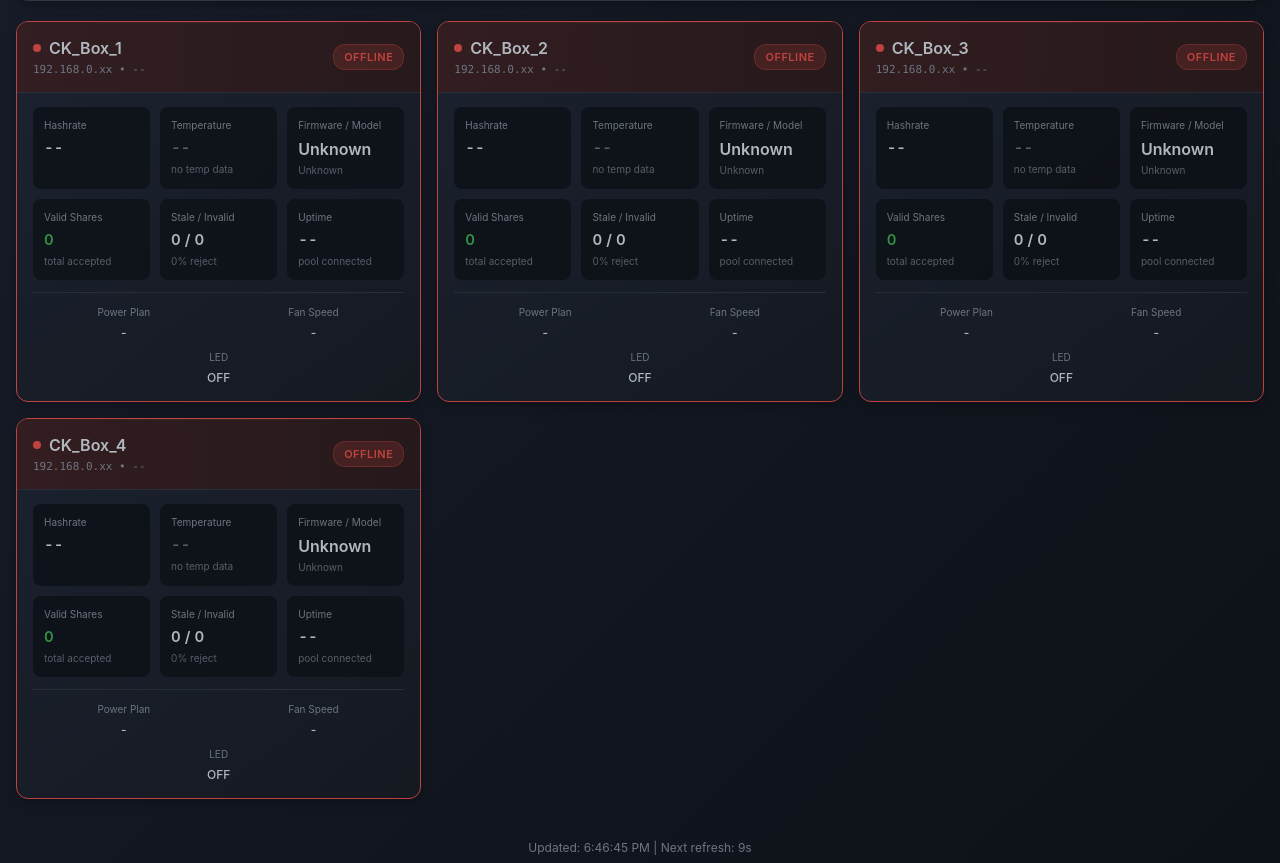
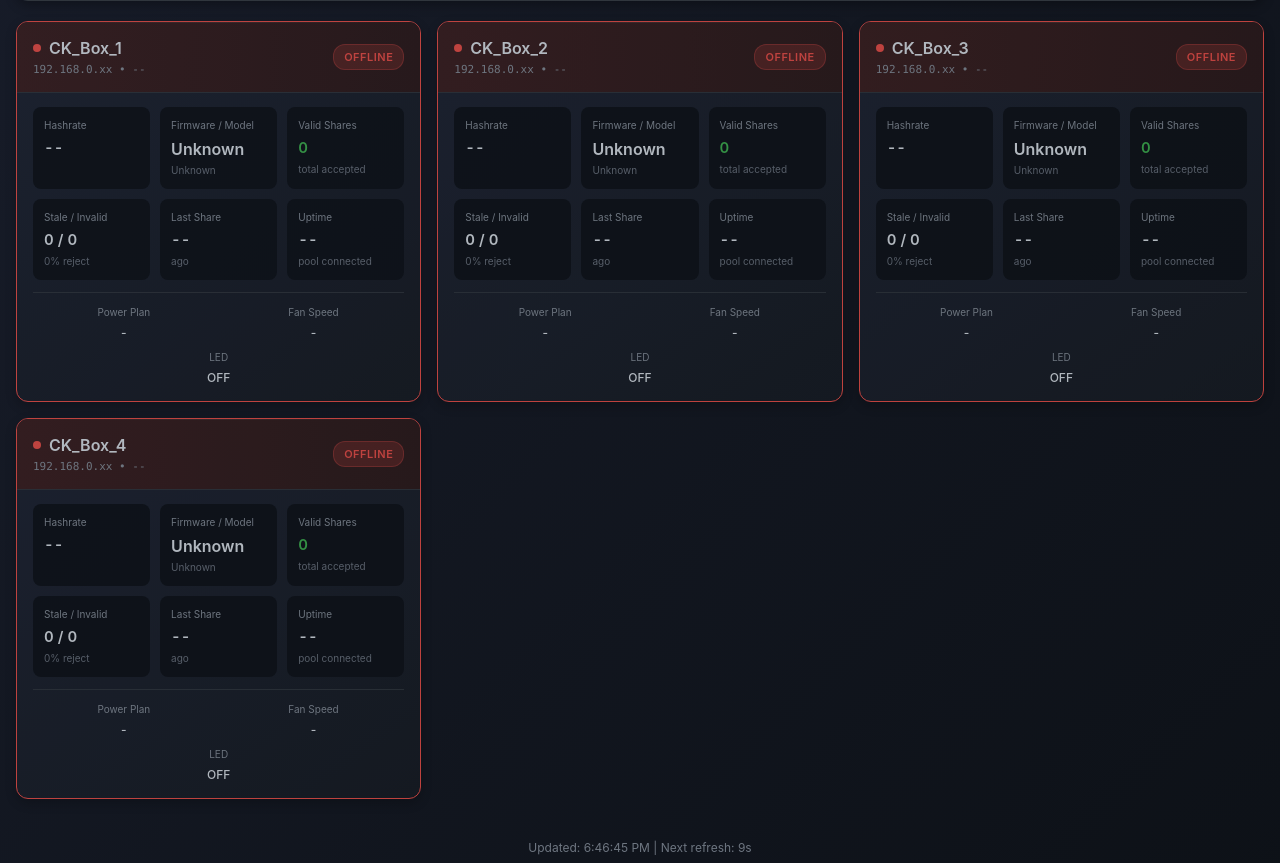
Before and after one commit to Goldfire7/MinerDashboard, a Flask app: page / in a window 1280 px wide. Shown: the part 805-1668 px from the top of the page. Run offline with Flask 3, Linux system fonts and the light colour scheme; data that the repository does not hold is empty.

Commit message:
Add Last Share per miner feature, remove temperature card, update changelog

```diff
--- a/miner_monitor.py
+++ b/miner_monitor.py
@@ -701,6 +701,7 @@
             "shares_stale": worker_data.get("sharesStale", 0),
             "shares_invalid": worker_data.get("sharesInvalid", 0),
             "worker_offline": worker_data.get("offline", False),
+            "last_beat": worker_data.get("lastBeat"),
             "uptime_seconds": current_uptime
         }
         combined["miners"].append(miner_summary)
--- a/templates/dashboard.html
+++ b/templates/dashboard.html
@@ -521,31 +521,6 @@
             color: var(--text-muted);
             margin-top: 2px;
         }
-
-        /* Temperature Display */
-        .temp-display {
-            display: flex;
-            align-items: center;
-            gap: 4px;
-        }
-
-        .temp-display .temp-bar {
-            width: 40px;
-            height: 4px;
-            background: var(--bg-secondary);
-            border-radius: 2px;
-            overflow: hidden;
-        }
-
-        .temp-display .temp-bar .fill {
-            height: 100%;
-            border-radius: 2px;
-            transition: width 0.3s;
-        }
-
-        .temp-display .temp-bar .fill.good { background: var(--accent-green); }
-        .temp-display .temp-bar .fill.warn { background: var(--accent-yellow); }
-        .temp-display .temp-bar .fill.bad { background: var(--accent-red); }
 
         /* Pool Section */
         .pool-section {
@@ -1402,20 +1377,14 @@
             return `${mins}m`;
         }
 
-        function formatTemperature(temp, target) {
-            if (temp === null || temp === undefined) return '--';
-            const t = parseFloat(temp);
-            const targetTemp = target ? parseFloat(target) : 75;
-            const percent = Math.min(100, (t / targetTemp) * 100);
-            let colorClass = 'good';
-            if (t >= targetTemp - 5) colorClass = 'warn';
-            if (t >= targetTemp) colorClass = 'bad';
-
-            return {
-                text: `${t.toFixed(0)}°C`,
-                percent: percent,
-                class: colorClass
-            };
+        function formatTimeSince(timestamp) {
+            if (!timestamp || timestamp <= 0) return '--';
+            const seconds = Math.floor(Date.now() / 1000) - timestamp;
+            if (seconds < 0) return '--';
+            if (seconds < 60) return `${seconds}s`;
+            if (seconds < 3600) return `${Math.floor(seconds / 60)}m`;
+            if (seconds < 86400) return `${Math.floor(seconds / 3600)}h`;
+            return `${Math.floor(seconds / 86400)}d`;
         }
 
         function showError(message) {
@@ -2048,36 +2017,6 @@
                 const setting = miner.setting || {};
                 const status = miner.status || {};
 
-                // Extract temperatures from status - handle multiple field names
-                let temps = [];
-                if (status.temperatures && Array.isArray(status.temperatures) && status.temperatures.length > 0) {
-                    temps = status.temperatures;
-                } else if (status.temp && Array.isArray(status.temp) && status.temp.length > 0) {
-                    temps = status.temp;
-                } else if (status.chip_temp && Array.isArray(status.chip_temp) && status.chip_temp.length > 0) {
-                    temps = status.chip_temp;
-                } else if (status.chips_temp && Array.isArray(status.chips_temp) && status.chips_temp.length > 0) {
-                    temps = status.chips_temp;
-                } else if (typeof status.temperature === 'number') {
-                    temps = [status.temperature];
-                } else if (typeof status.board_temp === 'number') {
-                    temps = [status.board_temp];
-                } else if (status.max_temp && typeof status.max_temp === 'number') {
-                    temps = [status.max_temp];
-                } else if (status.avg_temp && typeof status.avg_temp === 'number') {
-                    temps = [status.avg_temp];
-                }
-
-                // Calculate average temperature from all chip temps
-                let avgTemp = null;
-                if (temps.length > 0) {
-                    const sum = temps.reduce((a, b) => a + (parseFloat(b) || 0), 0);
-                    avgTemp = (sum / temps.length).toFixed(0);
-                }
-
-                const tempTarget = setting.temp_targets?.[0] || setting.temp_target || 75;
-                const tempDisplay = avgTemp !== null ? formatTemperature(parseFloat(avgTemp), tempTarget) : null;
-
                 // Calculate reject rate
                 const totalShares = (miner.shares_valid || 0) + (miner.shares_stale || 0) + (miner.shares_invalid || 0);
                 const rejectRate = totalShares > 0
@@ -2086,6 +2025,7 @@
 
                 const card = document.createElement('div');
                 card.className = 'miner-card' + (miner.online ? '' : ' offline');
+                const cardId = 'miner-' + miner.name.replace(/[^a-zA-Z0-9]/g, '_');
 
                 card.innerHTML = `
                     <div class="miner-header">
@@ -2108,20 +2048,6 @@
                                 ${miner.avg_hashrate ? `<div class="sub">avg: ${formatHashrate(miner.avg_hashrate)}</div>` : ''}
                             </div>
                             <div class="miner-stat">
-                                <div class="label">Temperature</div>
-                                <div class="value ${tempDisplay?.class || ''}">
-                                    ${tempDisplay ? `
-                                        <div class="temp-display">
-                                            ${tempDisplay.text}
-                                            <div class="temp-bar">
-                                                <div class="fill ${tempDisplay.class}" style="width: ${tempDisplay.percent}%"></div>
-                                            </div>
-                                        </div>
-                                    ` : '<span style="color: var(--text-muted);">--</span>'}
-                                </div>
-                                ${tempDisplay ? `<div class="sub">target: ${tempTarget}°C</div>` : '<div class="sub">no temp data</div>'}
-                            </div>
-                            <div class="miner-stat">
                                 <div class="label">Firmware / Model</div>
                                 <div class="value" style="font-size: 16px; color: var(--text-primary);">${escapeHtml(miner.firmware || '--')}</div>
                                 <div class="sub">${escapeHtml(miner.model || '--')}</div>
@@ -2139,6 +2065,11 @@
                                 <div class="sub">${rejectRate}% reject</div>
                             </div>
                             <div class="miner-stat">
+                                <div class="label">Last Share</div>
+                                <div class="value" id="last-share-${cardId}">--</div>
+                                <div class="sub">ago</div>
+                            </div>
+                            <div class="miner-stat">
                                 <div class="label">Uptime</div>
                                 <div class="value">${formatUptime(miner.uptime_seconds)}</div>
                                 <div class="sub">${miner.worker_offline ? '⚠️ worker offline' : 'pool connected'}</div>
@@ -2174,6 +2105,7 @@
                         </div>
                     </div>
                 `;
+                card._lastBeat = miner.last_beat || null;
                 grid.appendChild(card);
             });
         }
@@ -2194,6 +2126,7 @@
             countdownTimer = setInterval(() => {
                 countdown--;
                 updateCountdown();
+                updateLastShareTimers();
             }, 1000);
 
             refreshTimer = setTimeout(() => { loadData(); }, CONFIG.REFRESH_INTERVAL);
@@ -2202,6 +2135,28 @@
         function updateCountdown() {
             const el = document.getElementById('nextRefresh');
             if (el) el.textContent = countdown + 's';
+        }
+
+        function updateLastShareTimers() {
+            // Find all miner cards and update their Last Share timer
+            const cards = document.querySelectorAll('.miner-card');
+            cards.forEach(card => {
+                const id = card.querySelector('[id^="last-share-"]');
+                if (!id) return;
+                // Get the last_beat from the data attribute we stored on the card
+                const lastBeat = card._lastBeat;
+                if (!lastBeat || lastBeat <= 0) {
+                    id.textContent = '--';
+                    return;
+                }
+                const ago = formatTimeSince(lastBeat);
+                id.textContent = ago;
+                // Color: green <1m, yellow <5m, red >5m
+                if (ago.endsWith('s') || ago.endsWith('m')) {
+                    const mins = ago.endsWith('s') ? 0 : parseInt(ago);
+                    id.style.color = mins < 1 ? 'var(--accent-green)' : mins < 5 ? 'var(--accent-yellow)' : 'var(--accent-red)';
+                }
+            });
         }
 
         // Highlight active tab
```
Also changed, not shown: CHANGELOG.md.
